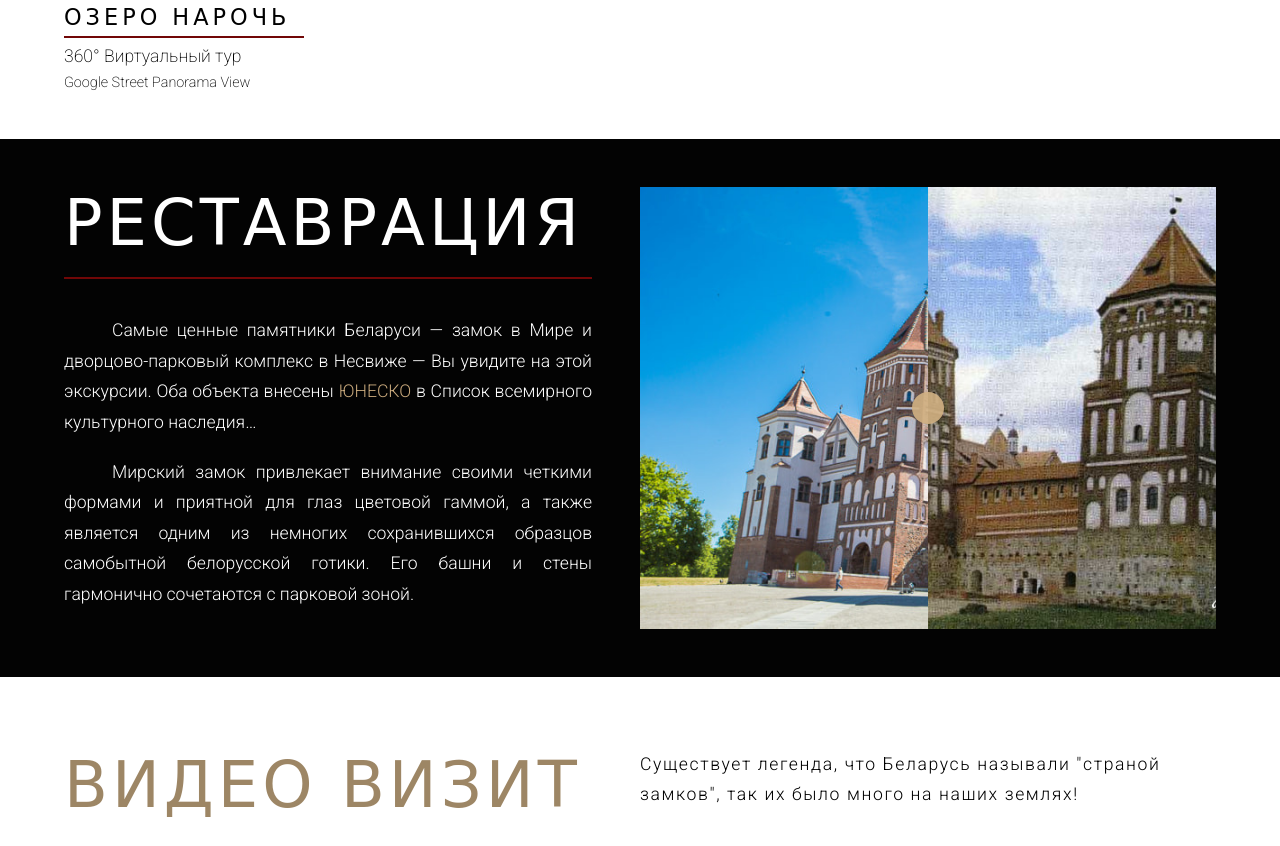
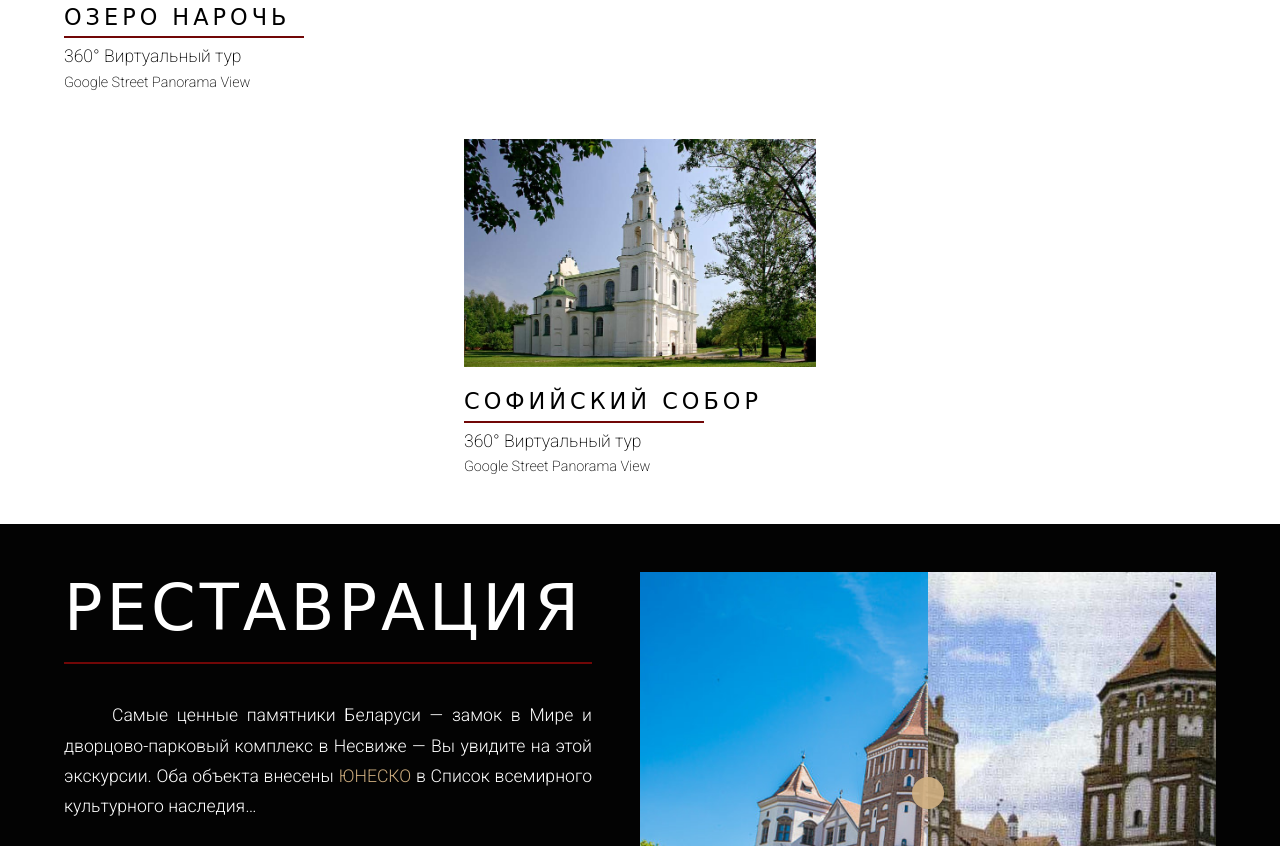
Before and after one commit to AvKa3003/PSS, a plain HTML site: page museum/index.html in a window 1280 px wide. Shown: the part 1999-2845 px from the top of the page. Drawn offline with nearby package versions, Linux system fonts and the light colour scheme; a web font is replaced by a local one.

Commit message:
feat: add new item in visiting

```diff
--- a/museum/index.html
+++ b/museum/index.html
@@ -221,6 +221,14 @@
             <a class="cards-item" target="_blank" href="./tour7.html">
               <img class="card-image" src="./assets/img/tour6.jpg" alt="card6">
               <h3 class="card-heading heading-underline underline-shirt">Озеро Нарочь</h3>
+              <p class="card-text-top">360° Виртуальный тур</p>
+              <p class="card-text-bot">Google Street Panorama View</p>
+            </a>
+          </div>
+          <div class="cards-containter-last">
+            <a class="cards-item" target="_blank" href="./tour8.html">
+              <img class="card-image" src="./assets/img/tour7.jpg" alt="card7">
+              <h3 class="card-heading heading-underline underline-shirt">Софийский собор</h3>
               <p class="card-text-top">360° Виртуальный тур</p>
               <p class="card-text-bot">Google Street Panorama View</p>
             </a>
--- a/museum/style.css
+++ b/museum/style.css
@@ -328,6 +328,15 @@ h3 {
   gap: 60px;
 }
 
+.cards-containter-last {
+  margin-top: 60px;
+  display: flex;
+  width: 100%;
+  flex-wrap: wrap;
+  justify-content: space-around;
+  gap: 60px;
+}
+
 /* visiting cards */
 .card-image {
   display: block;
@@ -380,6 +389,11 @@ h3 {
   font-size: 18px;
   line-height: 21px;
 }
+
+/* .last-card-item {
+  justify-self:center;
+  align-self: center;
+} */
 
 /* explore section */
 
```
Also changed, not shown: museum/tour8.html (added, +14 -0 lines), museum/assets/img/tour7.jpg (added).
